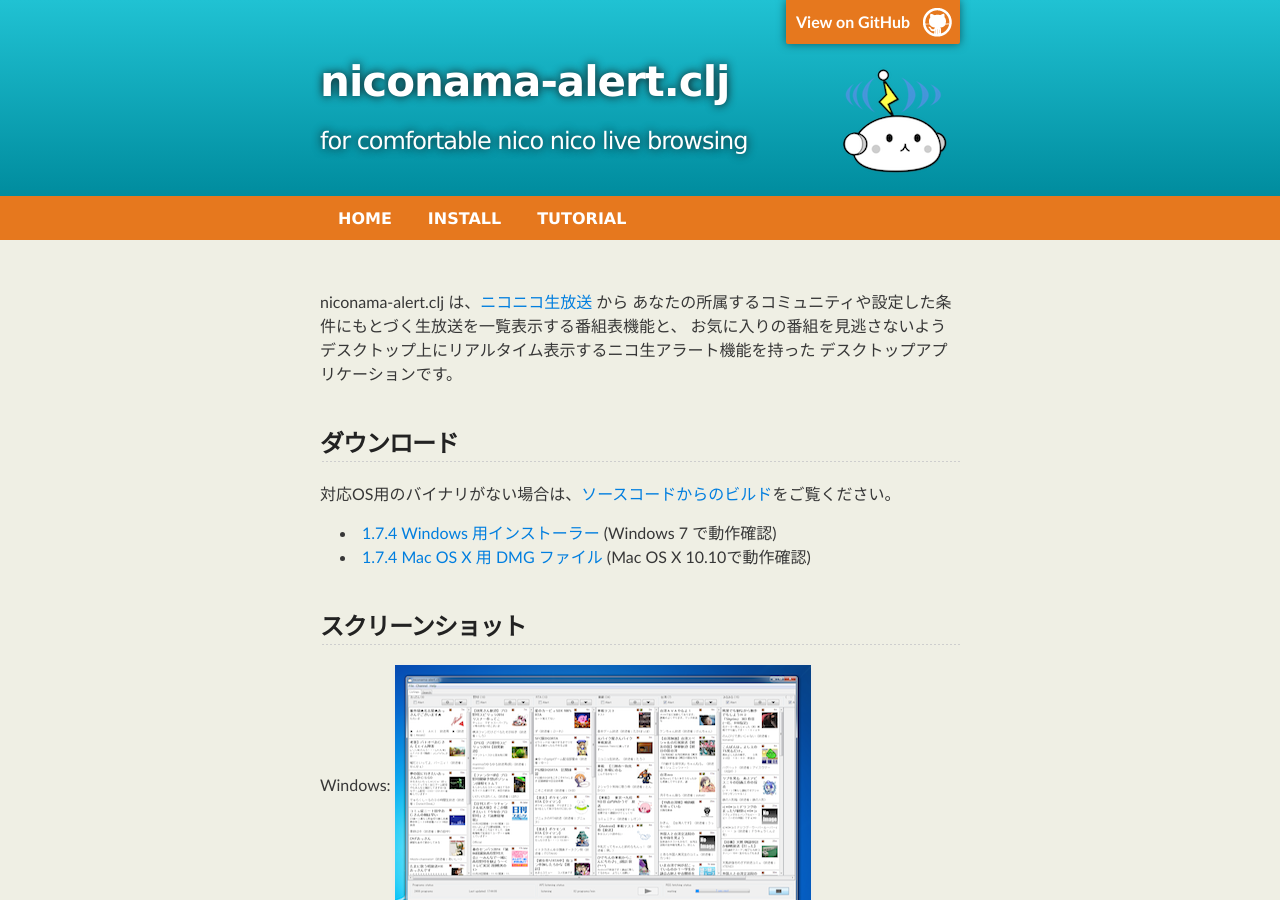
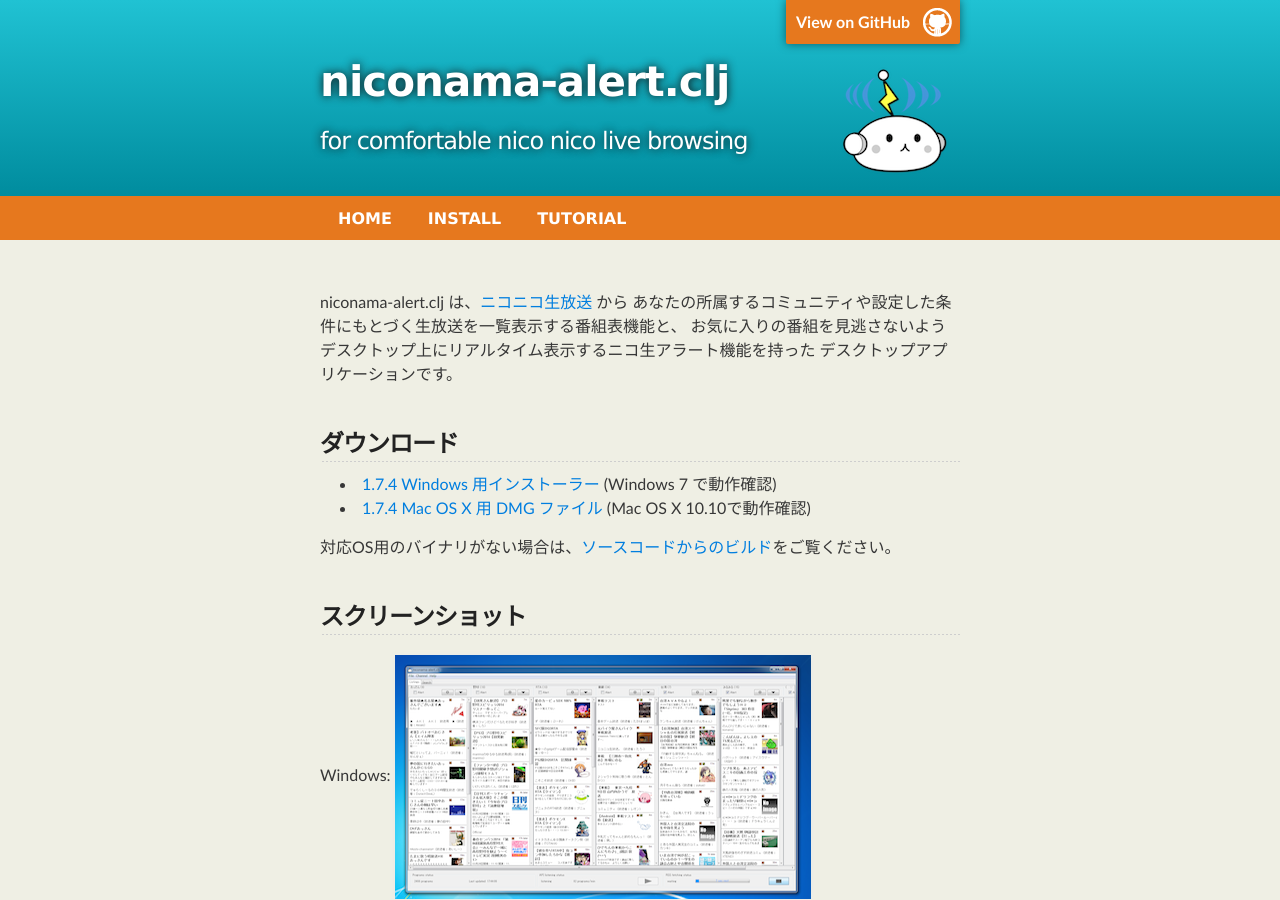
Before and after one commit to sgr/niconama-alert, a Jekyll site: the page built from index.md, in a window 1280 px wide and 900 px high. Built offline with Jekyll 4.4.1, drawn with Linux system fonts in a browser that asks for light colours; comment, search, counter and statistics services are not loaded.

Commit message:
位置の調整

```diff
--- a/index.md
+++ b/index.md
@@ -12,12 +12,12 @@
 ダウンロード
 ============================
 
-対応OS用のバイナリがない場合は、[ソースコードからのビルド]({{ site.baseurl }}/install.html#howtobuild)をご覧ください。
-
 * [1.7.4 Windows 用インストーラー](https://drive.google.com/uc?export=download&id=0BwIJLE1B4O3mQ0xWT041dEM0ZjA) (Windows 7
 で動作確認)
 * [1.7.4 Mac OS X 用 DMG ファイル](https://drive.google.com/uc?export=download&id=0BwIJLE1B4O3mRjdWNHprckw5Zlk) (Mac OS X
 10.10で動作確認)
+
+対応OS用のバイナリがない場合は、[ソースコードからのビルド]({{ site.baseurl }}/install.html#howtobuild)をご覧ください。
 
 
 スクリーンショット
```
